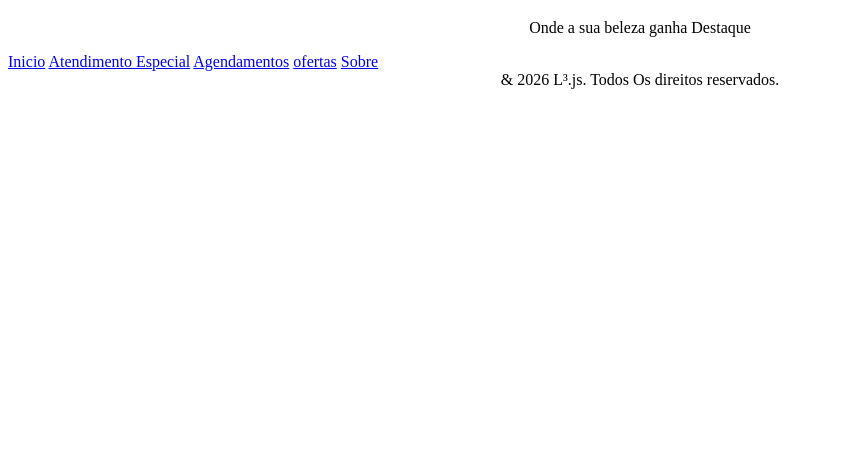
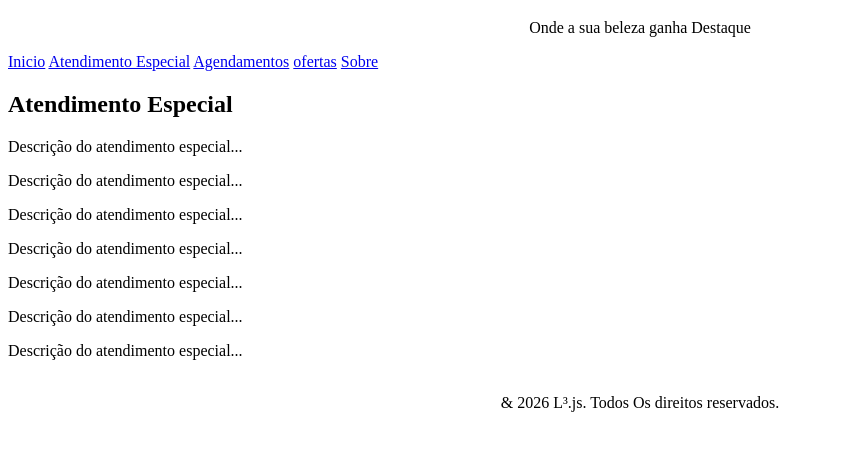
Before and after one commit to Lanazareth/Projetos_L--js, a plain HTML site: page index_atendimento_especial.html in a window 1280 px wide. Shown: the part 61-512 px from the top of the page, without its empty margins (0-845 px from the left). Drawn offline with Linux system fonts and the light colour scheme.

Commit message:
14/140
Co-authored-by: Lilly Vitória <lv212474@gmail.com>
Co-authored-by: juliasacconi <juliasacconi@users.noreply.github.com>

```diff
--- a/index_atendimento_especial.html
+++ b/index_atendimento_especial.html
@@ -21,8 +21,18 @@
        </nav>
     </header>
     <main>
-        <section id="#atendimentoEspecial">
-
+        <section id="atendimentoEspecial">
+          <article>
+            <h2>Atendimento Especial</h2>
+            <p>Descrição do atendimento especial...</p>
+            <p>Descrição do atendimento especial...</p>
+            <p>Descrição do atendimento especial...</p>
+            <p>Descrição do atendimento especial...</p>
+            <p>Descrição do atendimento especial...</p>
+            <p>Descrição do atendimento especial...</p>
+            <p>Descrição do atendimento especial...</p>
+            <img src="#img-principal-atendimentoEsoecial" alt="">
+          </article>
         </section>
     </main>
 
```
Also changed, not shown: style_procedimentos.css (added), style_procedmento.css (deleted).
